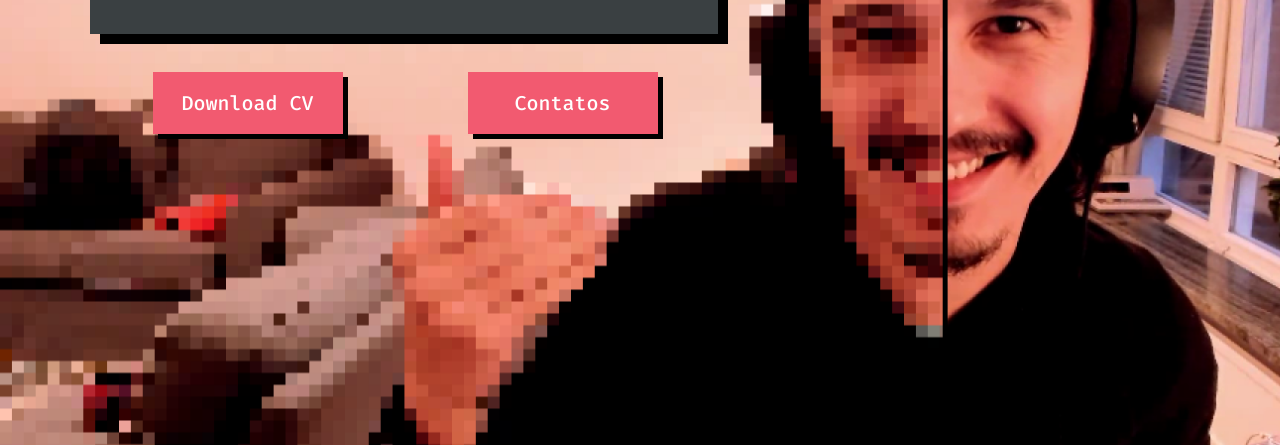
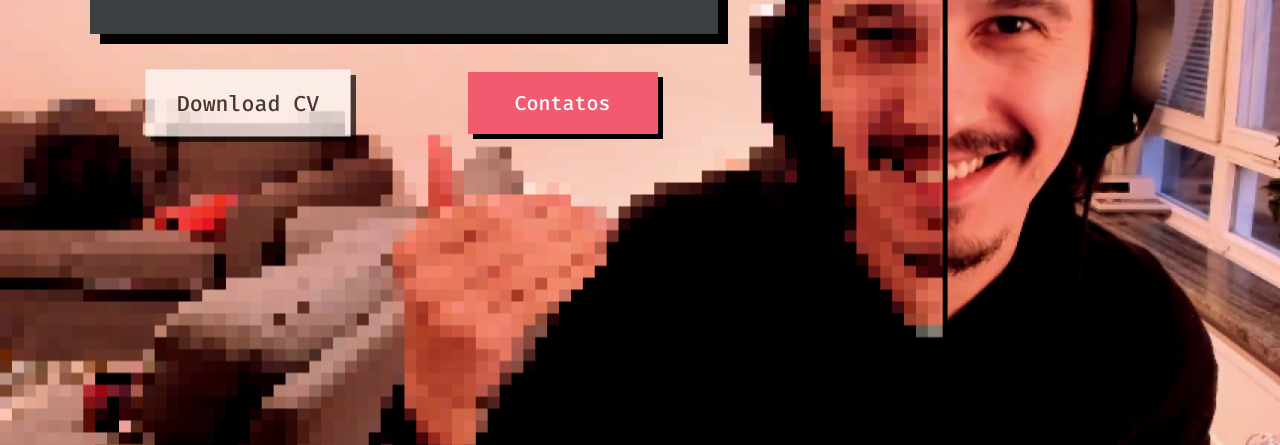
Before and after one commit to rodrigoalmeidagit/projeto-collabcode, a website: page html/index.html in a window 1280 px wide. In both pictures the pointer is over the link 247 px from the left and 458 px from the top of the page. Shown: the part 355-800 px from the top of the page. Drawn offline with Linux system fonts and the light colour scheme.

Commit message:
add btn-banner hover action

```diff
--- a/css/banner.css
+++ b/css/banner.css
@@ -25,4 +25,12 @@
   color: var(--color-third);
   background: var(--color-first);
   box-shadow: 5px 5px 0px var(--color-black-first);
+  transition: transform 100ms linear opacity 200ms ease-in-out;
 }
+
+.btn-banner:hover {
+  opacity: 0.7;
+  transform: scale(1.08);
+  color: var(--color-black-first);
+  background-color: var(--color-third);
+}
```
